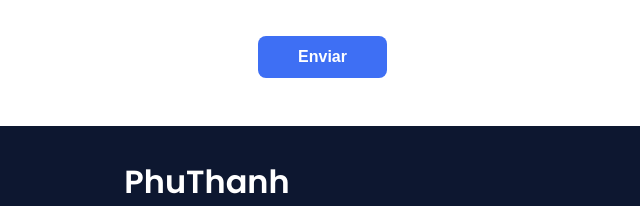
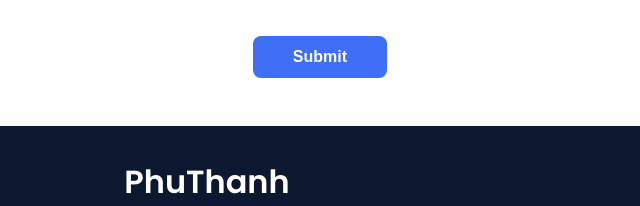
Before and after one commit to pthanh1601/portfolio, a plain HTML site: page index.html in a window 1280 px wide. Shown: the part 2814-3020 px from the top of the page, 433-1073 px from the left. Drawn offline with nearby package versions, Linux system fonts and the light colour scheme.

Commit message:
up lan 2

```diff
--- a/index.html
+++ b/index.html
@@ -220,7 +220,7 @@
             ></textarea>
             <input
               type="button"
-              value="Enviar"
+              value="Submit"
               class="contact__button button"
             />
           </form>
```
